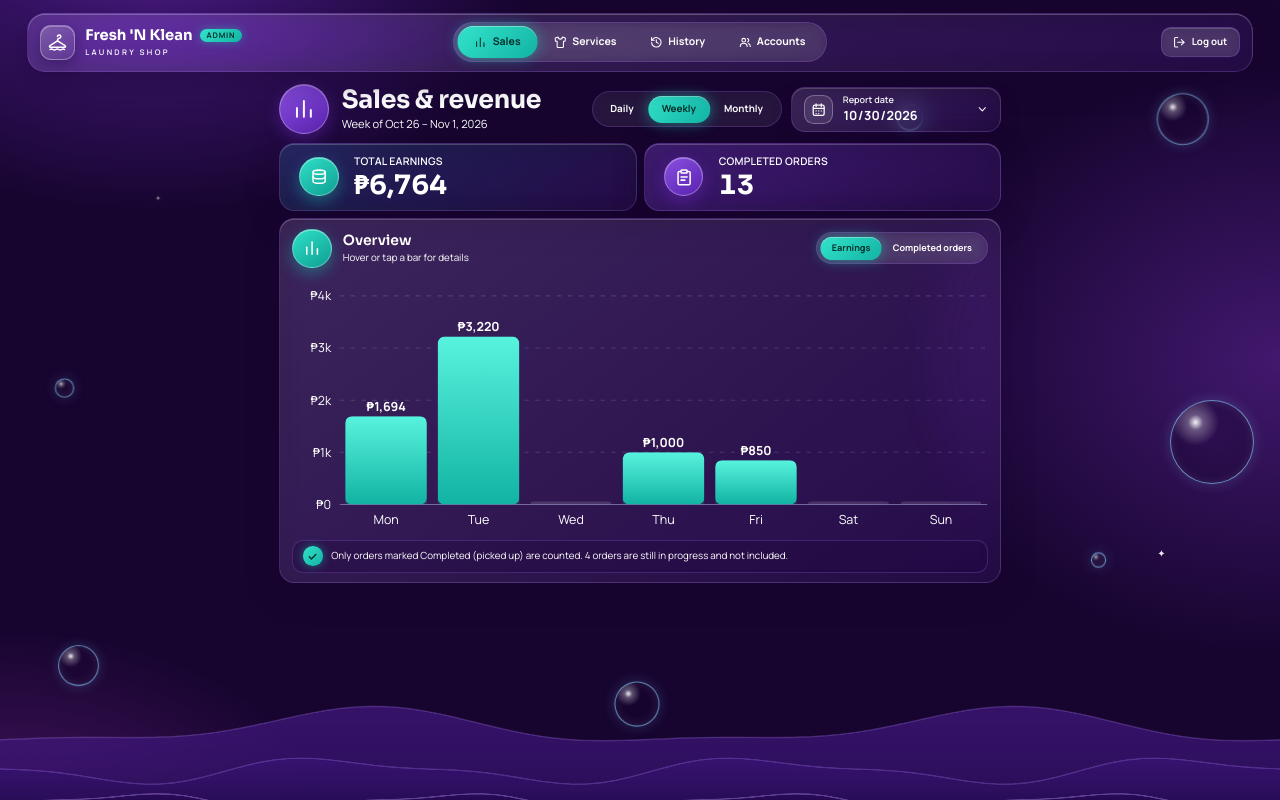
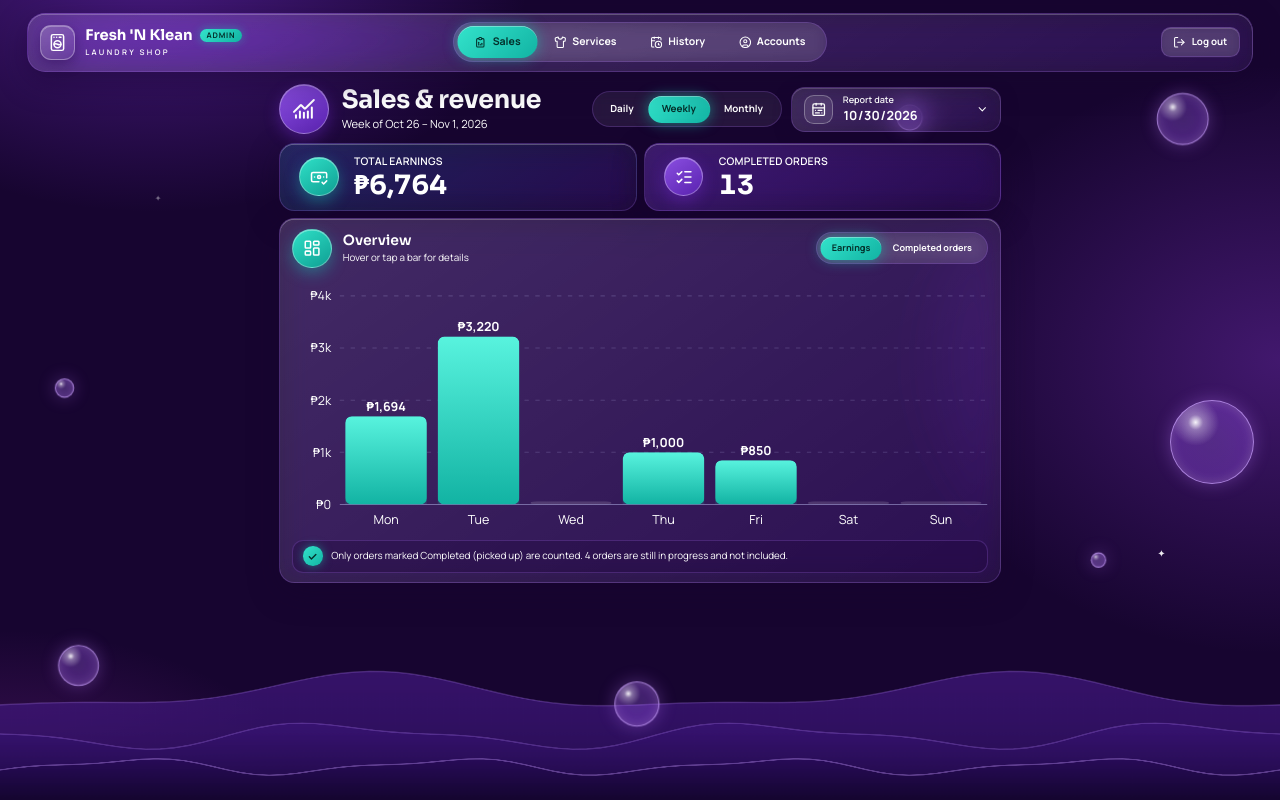
Before and after one commit to rinabelle/Laundry-shop-app, a plain HTML site: page frontend/admin.html in a window 1280 px wide. Drawn offline with Linux system fonts and the light colour scheme.

Commit message:
change logo

```diff
--- a/frontend/admin.html
+++ b/frontend/admin.html
@@ -15,13 +15,16 @@
 <svg width="0" height="0" style="position:absolute" aria-hidden="true" focusable="false">
   <defs>
     <symbol id="i-hanger" viewBox="0 0 24 24"><path d="M12 5.2a1.9 1.9 0 1 1 1.9 1.9c-1 .3-1.9 1-1.9 2v1.1"/><path d="M12 10.2 3.4 15.6a1 1 0 0 0 .5 1.9h16.2a1 1 0 0 0 .5-1.9L12 10.2z"/><path d="M3.5 20c1.1-.9 2.2-.9 3.3 0s2.2.9 3.3 0 2.2-.9 3.3 0 2.2.9 3.3 0 2.2-.9 3.3 0"/></symbol>
+    <symbol id="i-logo" viewBox="0 0 24 24"><path d="M5 5a2 2 0 0 1 2 -2h10a2 2 0 0 1 2 2v14a2 2 0 0 1 -2 2h-10a2 2 0 0 1 -2 -2l0 -14"/><path d="M8 14a4 4 0 1 0 8 0a4 4 0 1 0 -8 0"/><path d="M8 6h.01"/><path d="M11 6h.01"/><path d="M14 6h2"/><path d="M8 14c1.333 -.667 2.667 -.667 4 0c1.333 .667 2.667 .667 4 0"/></symbol>
+    <symbol id="i-calclock" viewBox="0 0 24 24"><path d="M16 14v2.2l1.6 1"/><path d="M16 2v3"/><path d="M21 7.338V5a2 2 0 00-2-2H5a2 2 0 00-2 2v14a2 2 0 002 2h2.338"/><path d="M3 9h5.859"/><path d="M8 2v3"/><circle cx="16" cy="16" r="6"/></symbol>
+    <symbol id="i-report" viewBox="0 0 24 24"><path d="M9 5h-2a2 2 0 0 0 -2 2v12a2 2 0 0 0 2 2h10a2 2 0 0 0 2 -2v-12a2 2 0 0 0 -2 -2h-2"/><path d="M9 5a2 2 0 0 1 2 -2h2a2 2 0 0 1 2 2a2 2 0 0 1 -2 2h-2a2 2 0 0 1 -2 -2"/><path d="M9 17v-5"/><path d="M12 17v-1"/><path d="M15 17v-3"/></symbol>
     <symbol id="i-bars" viewBox="0 0 24 24"><path d="M5 20V11"/><path d="M12 20V4"/><path d="M19 20v-7"/></symbol>
     <symbol id="i-shirt" viewBox="0 0 24 24"><path d="M20.38 3.46 16 2a4 4 0 0 1-8 0L3.62 3.46a2 2 0 0 0-1.34 2.23l.58 3.47a1 1 0 0 0 .99.84H6v10c0 1.1.9 2 2 2h8a2 2 0 0 0 2-2V10h2.15a1 1 0 0 0 .99-.84l.58-3.47a2 2 0 0 0-1.34-2.23z"/></symbol>
     <symbol id="i-history" viewBox="0 0 24 24"><path d="M3 12a9 9 0 1 0 3-6.7L3 8"/><path d="M3 3v5h5"/><path d="M12 7v5l4 2"/></symbol>
     <symbol id="i-users" viewBox="0 0 24 24"><circle cx="9" cy="8" r="3.5"/><path d="M2.5 20c0-3.6 2.9-6 6.5-6s6.5 2.4 6.5 6"/><path d="M16 4.6a3.5 3.5 0 0 1 0 6.8"/><path d="M18 14.3c2 .7 3.5 2.4 3.5 5.7"/></symbol>
     <symbol id="i-logout" viewBox="0 0 24 24"><path d="M9 21H5a2 2 0 0 1-2-2V5a2 2 0 0 1 2-2h4"/><path d="m16 17 5-5-5-5"/><path d="M21 12H9"/></symbol>
-    <symbol id="i-coins" viewBox="0 0 24 24"><ellipse cx="12" cy="5.5" rx="8" ry="2.7"/><path d="M4 5.5v6c0 1.5 3.6 2.7 8 2.7s8-1.2 8-2.7v-6"/><path d="M4 11.5v6c0 1.5 3.6 2.7 8 2.7s8-1.2 8-2.7v-6"/></symbol>
-    <symbol id="i-clip" viewBox="0 0 24 24"><rect x="8" y="2.5" width="8" height="4" rx="1"/><path d="M8 4.5H6a2 2 0 0 0-2 2V20a2 2 0 0 0 2 2h12a2 2 0 0 0 2-2V6.5a2 2 0 0 0-2-2h-2"/><path d="M8 12h8"/><path d="M8 16h5"/></symbol>
+    <symbol id="i-coins" viewBox="0 0 24 24"><path d="M11.748 18H4a2 2 0 0 1-2-2V8a2 2 0 0 1 2-2h16a2 2 0 0 1 2 2v4.875"/><path d="m16 19 2 2 4-4"/><path d="M18 12h.01"/><path d="M6 12h.01"/><circle cx="12" cy="12" r="2"/></symbol>
+    <symbol id="i-clip" viewBox="0 0 24 24"><path d="M13 5h8"/><path d="M13 12h8"/><path d="M13 19h8"/><path d="m3 17 2 2 4-4"/><path d="m3 7 2 2 4-4"/></symbol>
     <symbol id="i-cal" viewBox="0 0 24 24"><rect x="3.5" y="5" width="17" height="16" rx="2.5"/><path d="M8 3v4M16 3v4M3.5 10h17"/><path d="M8 14h.01M12 14h.01M16 14h.01M8 18h.01M12 18h.01"/></symbol>
     <symbol id="i-chev" viewBox="0 0 24 24"><path d="m6 9 6 6 6-6"/></symbol>
     <symbol id="i-check" viewBox="0 0 24 24"><path d="m5 12.5 4.5 4.5L19 7.5"/></symbol>
@@ -50,7 +53,7 @@
 <div class="app">
   <header class="bar">
     <div class="brand">
-      <span class="logo"><svg class="ic"><use href="#i-hanger"/></svg></span>
+      <span class="logo"><svg class="ic"><use href="#i-logo"/></svg></span>
       <span class="brand-txt">
         <span class="brand-line">Fresh 'N Klean <span class="tag">Admin</span></span>
         <span class="brand-sub">Laundry shop</span>
@@ -58,10 +61,10 @@
     </div>
 
     <div class="seg tabs" role="group" aria-label="Pages" id="tabSeg">
-      <button data-v="sales" aria-pressed="true"><svg class="ic"><use href="#i-bars"/></svg>Sales</button>
+      <button data-v="sales" aria-pressed="true"><svg class="ic"><use href="#i-report"/></svg>Sales</button>
       <button data-v="services" aria-pressed="false"><svg class="ic"><use href="#i-shirt"/></svg>Services</button>
-      <button data-v="history" aria-pressed="false"><svg class="ic"><use href="#i-history"/></svg>History</button>
-      <button data-v="accounts" aria-pressed="false"><svg class="ic"><use href="#i-users"/></svg>Accounts</button>
+      <button data-v="history" aria-pressed="false"><svg class="ic"><use href="#i-calclock"/></svg>History</button>
+      <button data-v="accounts" aria-pressed="false"><svg class="ic" xmlns="http://www.w3.org/2000/svg" viewBox="0 0 24 24" fill="none" stroke="currentColor" stroke-width="2" stroke-linecap="round" stroke-linejoin="round"><circle cx="12" cy="12" r="10"/><circle cx="12" cy="10" r="3"/><path d="M7 20.662V19a2 2 0 0 1 2-2h6a2 2 0 0 1 2 2v1.662"/></svg>Accounts</button>
     </div>
 
     <button class="btn logout" id="logoutBtn" type="button"><svg class="ic"><use href="#i-logout"/></svg>Log out</button>
@@ -73,7 +76,7 @@
     <section id="v-sales">
       <div class="top">
         <div class="top-l">
-          <span class="ico big"><svg class="ic"><use href="#i-bars"/></svg></span>
+          <span class="ico big"><svg class="ic" xmlns="http://www.w3.org/2000/svg" viewBox="0 0 24 24" fill="none" stroke="currentColor" stroke-width="2" stroke-linecap="round" stroke-linejoin="round"><path d="M12 16v5"/><path d="M16 14.639V21"/><path d="M20 10.656V21"/><path d="m22 3-8.646 8.646a.5.5 0 0 1-.708 0L9.354 8.354a.5.5 0 0 0-.707 0L2 15"/><path d="M4 18.463V21"/><path d="M8 14.656V21"/></svg></span>
           <div>
             <h1>Sales &amp; revenue</h1>
             <p class="sub" id="rangeLabel"></p>
@@ -86,7 +89,7 @@
             <button data-t="monthly" aria-pressed="false">Monthly</button>
           </div>
           <label class="datebox">
-            <span class="ico sm"><svg class="ic"><use href="#i-cal"/></svg></span>
+            <span class="ico sm"><svg class="ic" xmlns="http://www.w3.org/2000/svg" viewBox="0 0 24 24" fill="none" stroke="currentColor" stroke-width="2" stroke-linecap="round" stroke-linejoin="round"><rect x="3" y="3" width="18" height="18" rx="2"/><path d="M16 2v3"/><path d="M3 9h18"/><path d="M8 2v3"/><path d="M17 13h-6"/><path d="M13 17H7"/><path d="M7 13h.01"/><path d="M17 17h.01"/></svg></span>
             <span class="date-t">
               <span class="date-lbl">Report date</span>
               <input type="date" id="date" required>
@@ -101,7 +104,7 @@
       <div class="card">
         <div class="card-h">
           <div class="card-t">
-            <span class="ico teal"><svg class="ic"><use href="#i-bars"/></svg></span>
+            <span class="ico teal"><svg class="ic" xmlns="http://www.w3.org/2000/svg" viewBox="0 0 24 24" fill="none" stroke="currentColor" stroke-width="2" stroke-linecap="round" stroke-linejoin="round"><rect width="7" height="9" x="3" y="3" rx="1"/><rect width="7" height="5" x="14" y="3" rx="1"/><rect width="7" height="9" x="14" y="12" rx="1"/><rect width="7" height="5" x="3" y="16" rx="1"/></svg></span>
             <div>
               <h2>Overview</h2>
               <div class="readout" id="readout" aria-live="polite"></div>
--- a/frontend/css/admin.css
+++ b/frontend/css/admin.css
@@ -135,7 +135,7 @@ main {
 .waves {
   position: absolute;
   left: 0;
-  bottom: -50px;
+  bottom: 0;
   width: 100%;
   height: 30vh;
   overflow: hidden;
@@ -210,13 +210,13 @@ main {
 .bubble {
   position: absolute;
   border-radius: 50%;
-  border: 1.5px solid rgba(125, 185, 230, 0.75);
+  border: 1.5px solid rgba(205, 165, 255, 0.7);
   background:
-    radial-gradient(circle at 30% 26%, rgba(255, 255, 255, 0.95), rgba(255, 255, 255, 0.3) 9%, transparent 28%),
-    radial-gradient(circle, rgba(23, 5, 48, 0.25), rgba(23, 5, 48, 0.45));
+    radial-gradient(circle at 30% 26%, rgba(255, 255, 255, 0.95), rgba(255, 255, 255, 0.35) 9%, transparent 28%),
+    radial-gradient(circle, rgba(170, 110, 255, 0.28), rgba(150, 80, 235, 0.36) 60%, rgba(200, 130, 255, 0.3));
   box-shadow:
-    0 0 18px rgba(125, 185, 230, 0.22),
-    inset 0 0 14px rgba(255, 255, 255, 0.1);
+    0 0 24px rgba(190, 120, 255, 0.32),
+    inset 0 0 16px rgba(255, 255, 255, 0.14);
   animation: drift var(--t, 7s) ease-in-out infinite;
 }
 
@@ -270,9 +270,9 @@ main {
   padding: 12px 18px;
   border: 1px solid var(--line);
   border-radius: 26px;
-  background: linear-gradient(145deg, rgba(255, 255, 255, 0.14), rgba(255, 255, 255, 0.04));
-  backdrop-filter: blur(16px) saturate(150%);
-  -webkit-backdrop-filter: blur(16px) saturate(150%);
+  background: linear-gradient(145deg, rgba(255, 255, 255, 0.17), rgba(255, 255, 255, 0.06));
+  backdrop-filter: blur(20px) saturate(165%);
+  -webkit-backdrop-filter: blur(20px) saturate(165%);
   box-shadow:
     0 14px 44px rgba(22, 4, 45, 0.4),
     inset 0 1px 0 rgba(255, 255, 255, 0.3);
@@ -598,9 +598,9 @@ input::placeholder {
   border: 1px solid var(--line);
   border-radius: 20px;
   cursor: pointer;
-  background: linear-gradient(145deg, rgba(255, 255, 255, 0.14), rgba(255, 255, 255, 0.04));
-  backdrop-filter: blur(16px) saturate(150%);
-  -webkit-backdrop-filter: blur(16px) saturate(150%);
+  background: linear-gradient(145deg, rgba(255, 255, 255, 0.17), rgba(255, 255, 255, 0.06));
+  backdrop-filter: blur(20px) saturate(165%);
+  -webkit-backdrop-filter: blur(20px) saturate(165%);
   box-shadow:
     0 8px 26px rgba(22, 4, 45, 0.3),
     inset 0 1px 0 rgba(255, 255, 255, 0.25);
@@ -647,12 +647,12 @@ input::placeholder {
   padding: 14px 18px;
   border: 1px solid var(--line);
   border-radius: var(--radius);
-  background: linear-gradient(145deg, rgba(255, 255, 255, 0.14), rgba(255, 255, 255, 0.04));
-  backdrop-filter: blur(16px) saturate(150%);
-  -webkit-backdrop-filter: blur(16px) saturate(150%);
+  background: linear-gradient(145deg, rgba(255, 255, 255, 0.17), rgba(255, 255, 255, 0.06));
+  backdrop-filter: blur(20px) saturate(165%);
+  -webkit-backdrop-filter: blur(20px) saturate(165%);
   box-shadow:
     0 14px 44px rgba(22, 4, 45, 0.34),
-    inset 0 1px 0 rgba(255, 255, 255, 0.26);
+    inset 0 1px 0 rgba(255, 255, 255, 0.34);
 }
 
 .card-h {
@@ -1174,6 +1174,19 @@ main section:not([hidden]) {
     padding: 10px 14px;
   }
 
+
+  .tabs button {
+    min-width: 0;
+    gap: 5px;
+    padding: 10px 6px;
+    font-size: 13px;
+  }
+
+  .tabs button .ic {
+    width: 16px;
+    height: 16px;
+  }
+
   .top-r,
   .datebox {
     width: 100%;
```
